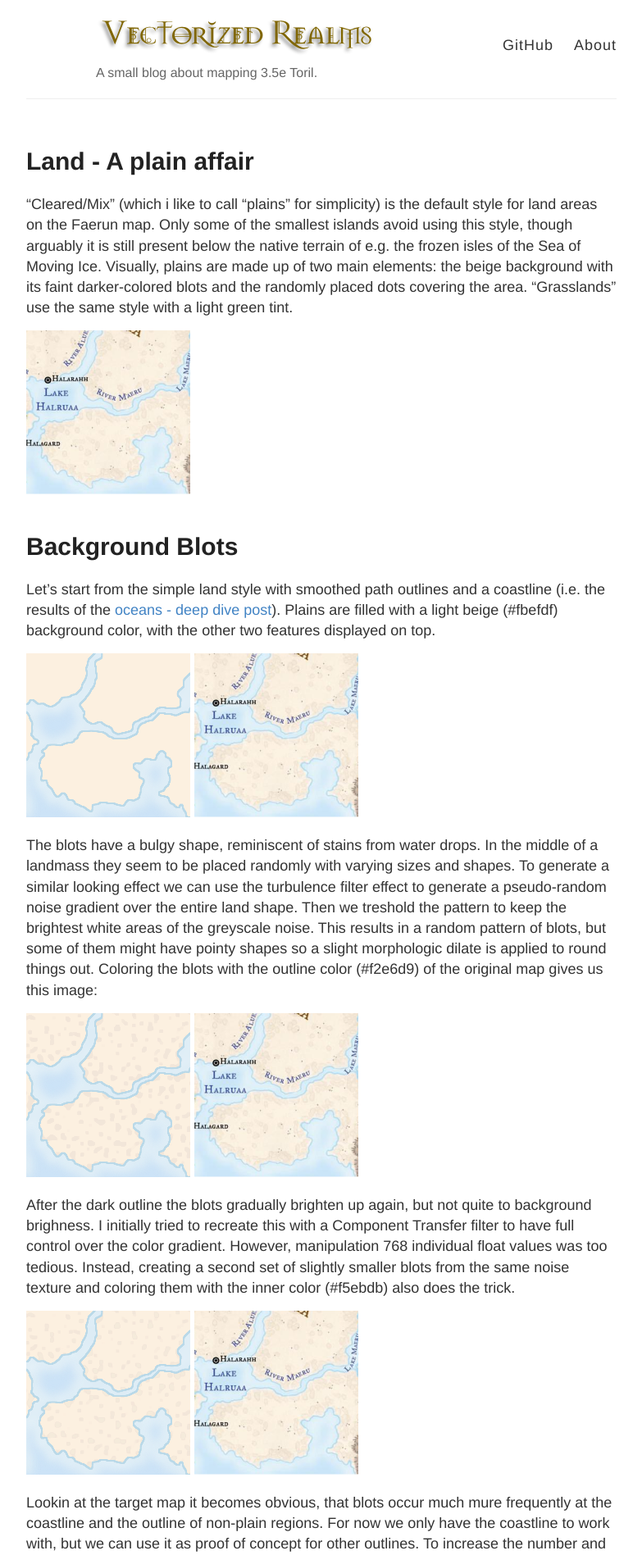
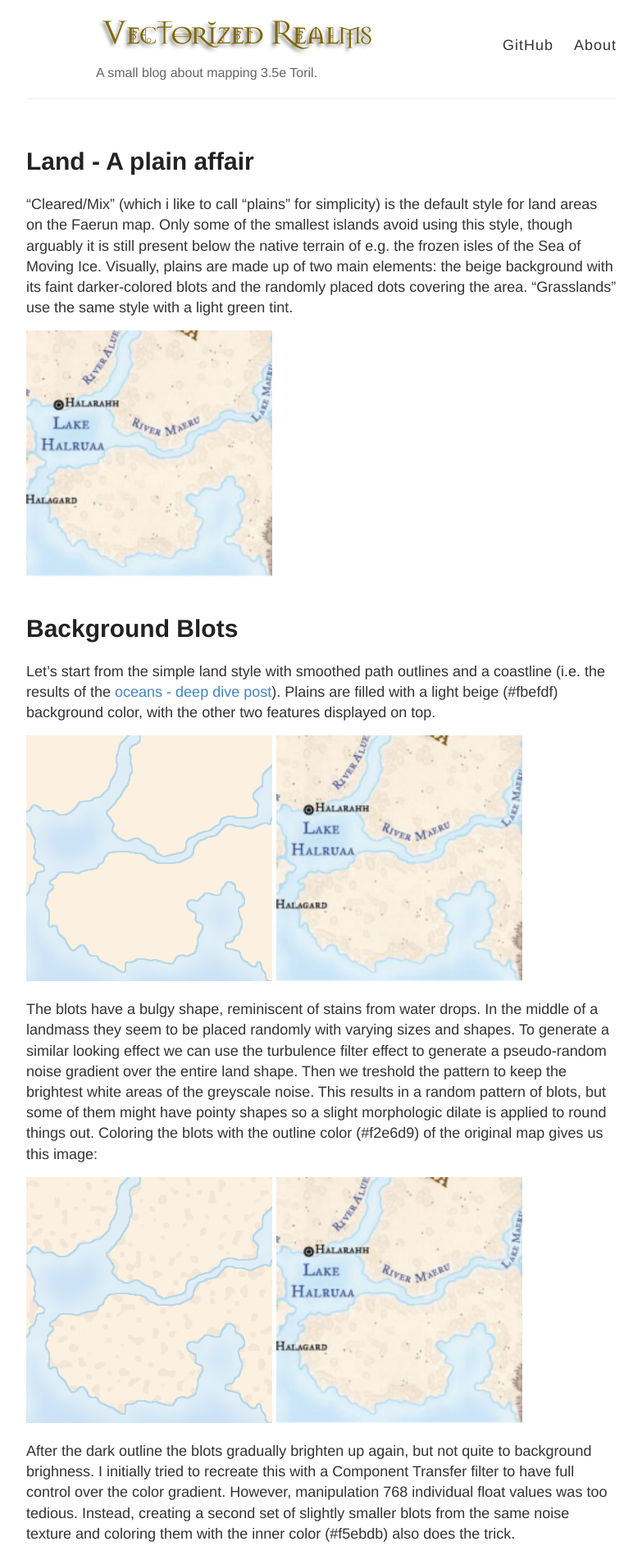
Before and after one commit to jonovotny/vectorized-realms, a Jekyll site: the page built from _posts/2024-05-10-plains.md, in a window 1280 px wide. Shown: the top 1897 px of the page at 82% size, without its empty margins (248-1031 px from the left). Built offline with Jekyll 4.4.1, drawn with Linux system fonts in a browser that asks for light colours.

Commit message:
increase image size

```diff
--- a/_posts/2024-05-10-plains.md
+++ b/_posts/2024-05-10-plains.md
@@ -6,37 +6,37 @@ date: 2024-05-10
 
 "Cleared/Mix" (which i like to call "plains" for simplicity) is the default style for land areas on the Faerun map. Only some of the smallest islands avoid using this style, though arguably it is still present below the native terrain of e.g. the frozen isles of the Sea of Moving Ice. Visually, plains are made up of two main elements: the beige background with its faint darker-colored blots and the randomly placed dots covering the area. "Grasslands" use the same style with a light green tint.
 
-<img src="https://raw.githubusercontent.com/jonovotny/vectorized-realms/gh-pages/svg/24-05-10-plains/plains-target.png"/>
+<img src="https://raw.githubusercontent.com/jonovotny/vectorized-realms/gh-pages/svg/24-05-10-plains/plains-target.png" width=300px/>
 
 # Background Blots
 
 Let's start from the simple land style with smoothed path outlines and a coastline (i.e. the results of the [oceans - deep dive post](../oceans/)). Plains are filled with a light beige (#fbefdf) background color, with the other two features displayed on top.
 
-<img src="https://raw.githubusercontent.com/jonovotny/vectorized-realms/gh-pages/svg/24-05-10-plains/plains-base.svg" width=200px/> <img src="https://raw.githubusercontent.com/jonovotny/vectorized-realms/gh-pages/svg/24-05-10-plains/plains-target.png"/>
+<img src="https://raw.githubusercontent.com/jonovotny/vectorized-realms/gh-pages/svg/24-05-10-plains/plains-base.svg" width=300px/> <img src="https://raw.githubusercontent.com/jonovotny/vectorized-realms/gh-pages/svg/24-05-10-plains/plains-target.png" width=300px/>
 
 <!--more-->
 
 The blots have a bulgy shape, reminiscent of stains from water drops. In the middle of a landmass they seem to be placed randomly with varying sizes and shapes. To generate a similar looking effect we can use the turbulence filter effect to generate a pseudo-random noise gradient over the entire land shape. Then we treshold the pattern to keep the brightest white areas of the greyscale noise. This results in a random pattern of blots, but some of them might have pointy shapes so a slight morphologic dilate is applied to round things out. Coloring the blots with the outline color (#f2e6d9) of the original map gives us this image:
 
-<img src="https://raw.githubusercontent.com/jonovotny/vectorized-realms/gh-pages/svg/24-05-10-plains/plains-blots-initial.svg" width=200px/> <img src="https://raw.githubusercontent.com/jonovotny/vectorized-realms/gh-pages/svg/24-05-10-plains/plains-target.png"/>
+<img src="https://raw.githubusercontent.com/jonovotny/vectorized-realms/gh-pages/svg/24-05-10-plains/plains-blots-initial.svg" width=300px/> <img src="https://raw.githubusercontent.com/jonovotny/vectorized-realms/gh-pages/svg/24-05-10-plains/plains-target.png" width=300px/>
 
 After the dark outline the blots gradually brighten up again, but not quite to background brighness. I initially tried to recreate this with a Component Transfer filter to have full control over the color gradient. However, manipulation 768 individual float values was too tedious. Instead, creating a second set of slightly smaller blots from the same noise texture and coloring them with the inner color (#f5ebdb) also does the trick.
 
-<img src="https://raw.githubusercontent.com/jonovotny/vectorized-realms/gh-pages/svg/24-05-10-plains/plains-blots-colored.svg" width=200px/> <img src="https://raw.githubusercontent.com/jonovotny/vectorized-realms/gh-pages/svg/24-05-10-plains/plains-target.png"/>
+<img src="https://raw.githubusercontent.com/jonovotny/vectorized-realms/gh-pages/svg/24-05-10-plains/plains-blots-colored.svg" width=300px/> <img src="https://raw.githubusercontent.com/jonovotny/vectorized-realms/gh-pages/svg/24-05-10-plains/plains-target.png" width=300px/>
 
 Lookin at the target map it becomes obvious, that blots occur much mure frequently at the coastline and the outline of non-plain regions. For now we only have the coastline to work with, but we can use it as proof of concept for other outlines. To increase the number and size of blots along the coast, we can simply manipulate the noise pattern in the areas close to the land border before the threshold opteration. The width of the border region, soothness of the blur and the amount of intensity added allows for enough finetuning to create the desired visual effect:
 
-<img src="https://raw.githubusercontent.com/jonovotny/vectorized-realms/gh-pages/svg/24-05-10-plains/plains-blots.svg" width=200px/> <img src="https://raw.githubusercontent.com/jonovotny/vectorized-realms/gh-pages/svg/24-05-10-plains/plains-target.png"/>
+<img src="https://raw.githubusercontent.com/jonovotny/vectorized-realms/gh-pages/svg/24-05-10-plains/plains-blots.svg" width=300px/> <img src="https://raw.githubusercontent.com/jonovotny/vectorized-realms/gh-pages/svg/24-05-10-plains/plains-target.png" width=300px/>
 
 # Dots
 
 Just like the blots, the small dark dots are scattered over the entrie land area. We use the same turbulence filter technique to create them, though with a more extreme threshold value. By choosing a high value, only the highest intensity peaks of the noise gradient are shown as sparse amall dots. BLurring and thresholding them a second time ensures that they are circular and gives some control about the dot size:
 
-<img src="https://raw.githubusercontent.com/jonovotny/vectorized-realms/gh-pages/svg/24-05-10-plains/plains-dots.svg" width=200px/> <img src="https://raw.githubusercontent.com/jonovotny/vectorized-realms/gh-pages/svg/24-05-10-plains/plains-target.png"/>
+<img src="https://raw.githubusercontent.com/jonovotny/vectorized-realms/gh-pages/svg/24-05-10-plains/plains-dots.svg" width=300px/> <img src="https://raw.githubusercontent.com/jonovotny/vectorized-realms/gh-pages/svg/24-05-10-plains/plains-target.png" width=300px/>
 
 Combined with the blots we get a pretty acceptable overall style:
 
-<img src="https://raw.githubusercontent.com/jonovotny/vectorized-realms/gh-pages/svg/24-05-10-plains/plains-final.svg" width=200px/> <img src="https://raw.githubusercontent.com/jonovotny/vectorized-realms/gh-pages/svg/24-05-10-plains/plains-target.png"/>
+<img src="https://raw.githubusercontent.com/jonovotny/vectorized-realms/gh-pages/svg/24-05-10-plains/plains-final.svg" width=300px/> <img src="https://raw.githubusercontent.com/jonovotny/vectorized-realms/gh-pages/svg/24-05-10-plains/plains-target.png" width=300px/>
 
 Currently, all these effects are applied as a combined filter on the land polygon, though it might be necessary to split the blot and dot effects onto their own layers once the have to interact with other terrain types.
 
@@ -44,7 +44,7 @@ Currently, all these effects are applied as a combined filter on the land polygo
 
 One of these terrain types are the grasslands, which are basically a light green variation of the plains. By placing a green colored semi-transparent svg path over the basic plains, we can get a good approximation:
 
-<img src="https://raw.githubusercontent.com/jonovotny/vectorized-realms/gh-pages/svg/24-05-10-plains/grasslands-initial.svg" width=200px/> <img src="https://raw.githubusercontent.com/jonovotny/vectorized-realms/gh-pages/svg/24-05-10-plains/grasslands-target.png"/>
+<img src="https://raw.githubusercontent.com/jonovotny/vectorized-realms/gh-pages/svg/24-05-10-plains/grasslands-initial.svg" width=300px/> <img src="https://raw.githubusercontent.com/jonovotny/vectorized-realms/gh-pages/svg/24-05-10-plains/grasslands-target.png" width=300px/>
 
 Blots are more feint, like in the original, but the dots are also less visible. Ultimately, we might need to place dots on an individual layer that is shown on top of the grasslands shape. However, I'll leave this on the todo list until i can assess if it is visually notable on a whole map.
 
```
